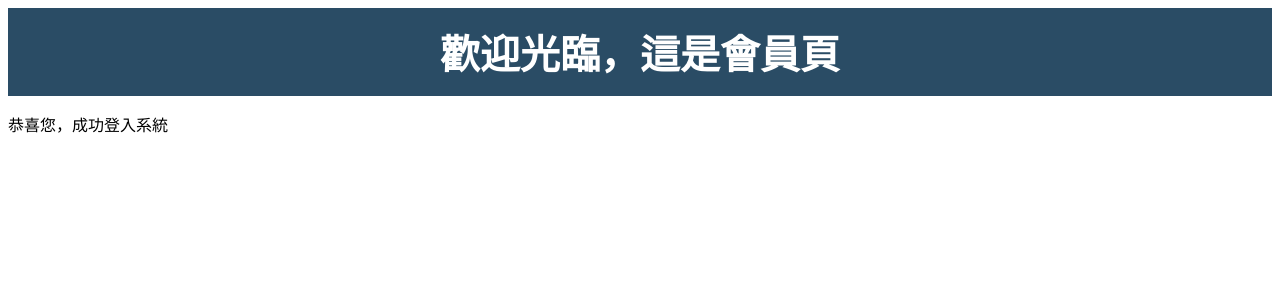
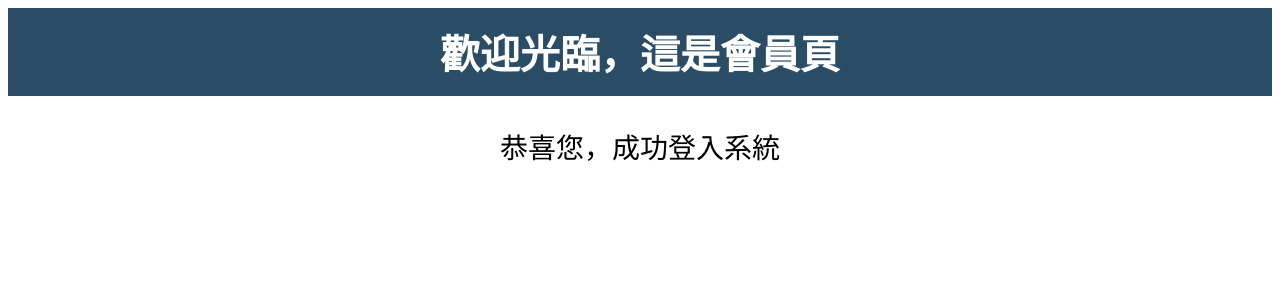
Before and after one commit to tinalin923/wehelp-assignments, a Flask app: template week-4/作業二/templates/member.html in a window 1280 px wide. Shown: the top 300 px of the page. Run offline with Flask 2, Linux system fonts and the light colour scheme; the template is opened without the code that fills it, so the values that code supplies are empty.

Commit message:
Update member.html

```diff
--- a/week-4/作業二/templates/member.html
+++ b/week-4/作業二/templates/member.html
@@ -2,7 +2,7 @@
 <html>
 <head>
     <meta charset="utf-8">
-    <link rel="stylesheet" type="text/css" href="4v1.css">
+    <link rel="stylesheet" type="text/css" href="{{ url_for('static',filename='4v1.css')}}"/>
     <meta name="viewport" content="width=device-width,initial-scale=1,maximum-scale=1"/>
     <script type="text/javascript" src="4v1.js"></script>
     <title>Python Flask</title>
@@ -10,7 +10,7 @@
 </head>
 <body>
     <div class="welcome">歡迎光臨，這是會員頁</div>
-    <p class="item">恭喜您，成功登入系統</p>
+    <p class="information">恭喜您，成功登入系統</p>
 </body>
 
 </html>
```
